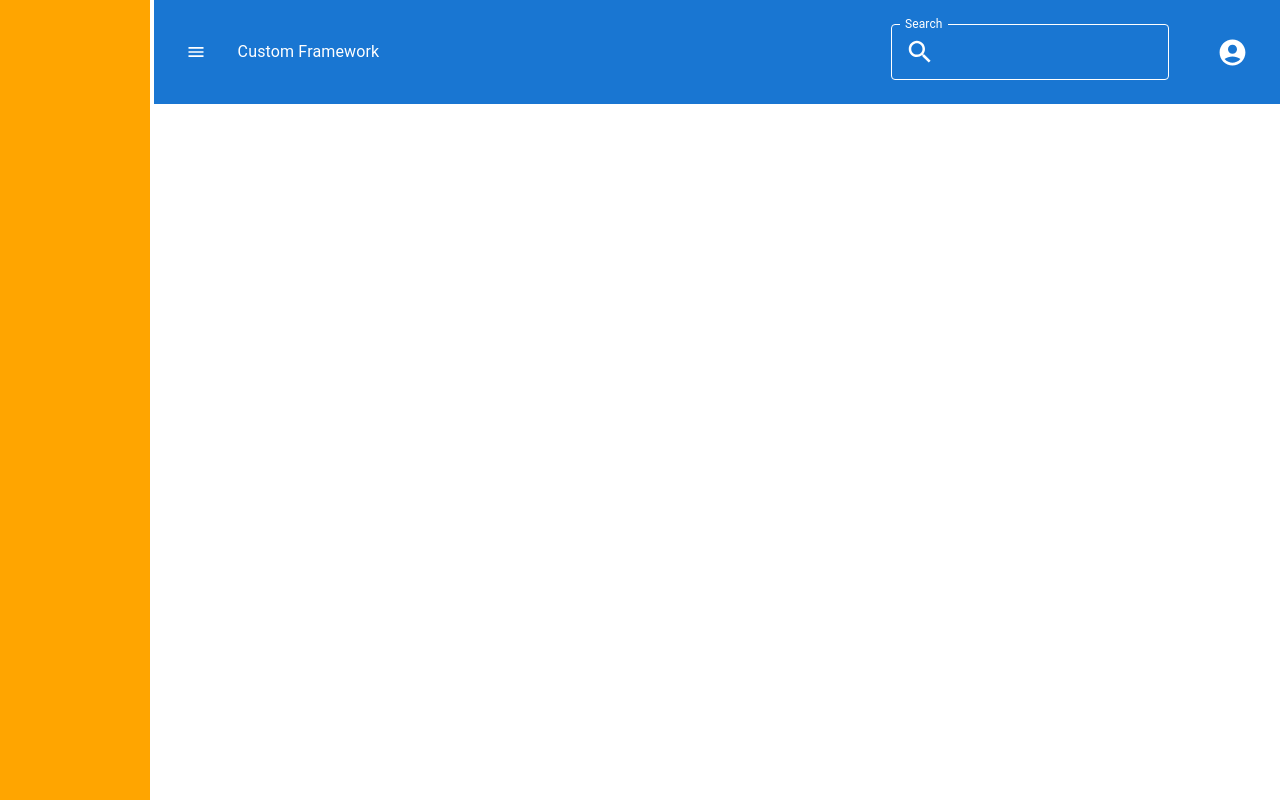
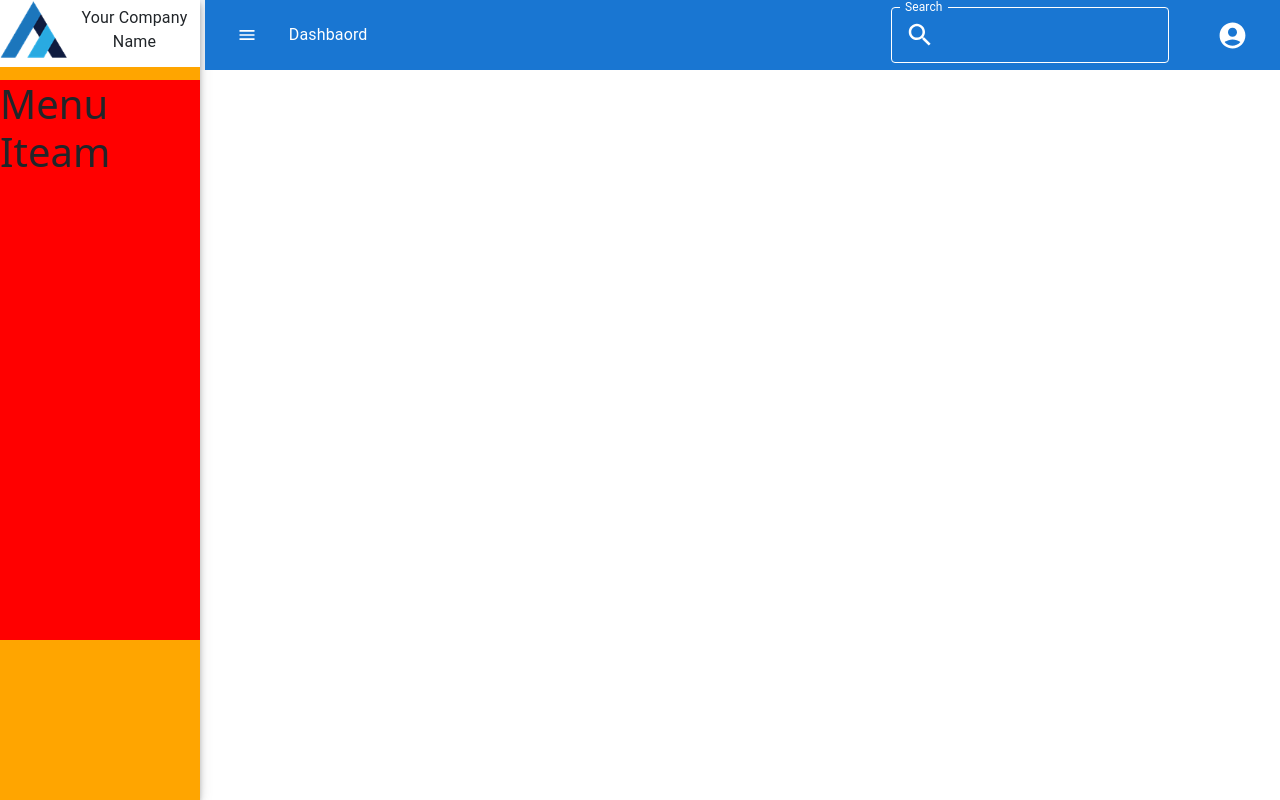
Before and after one commit to vishaljagdhane/Framework, a React (Create React App) app in the folder Framework/framework/: page / in a window 1280 px wide. Both pictures are taken after a click on the button 42 px from the left and 52 px from the top of the page. Built offline with nearby package versions, Linux system fonts and the light colour scheme.

Commit message:
i desing

```diff
--- a/Framework/framework/src/customDashboard/ApplicationDashbaord.jsx
+++ b/Framework/framework/src/customDashboard/ApplicationDashbaord.jsx
@@ -5,10 +5,15 @@ import ApplicationTopBar from './ApplicationTopBar'
 
 export default function ApplicationDashbaord() {
   const [sideBarComponent ,setSideBarComponent]=useState(false)
+  const [appliCationTitleName,setApplicationTitleName] =useState('Custom Applications')
 
 
   const openSideBarComponent =()=>{
     setSideBarComponent(!sideBarComponent)
+    setApplicationTitleName('Dashbaord ')
+
+  }
+  const TitleApplicationBar =()=>{
 
   }
   return (
@@ -17,7 +22,7 @@ export default function ApplicationDashbaord() {
    {
     sideBarComponent &&(
     <Box sx={{
-      width: '12%',
+      width: '15%',
       position: 'fixed',
       top: 0,
       left: 0,
@@ -33,10 +38,10 @@ export default function ApplicationDashbaord() {
     sx={{
       flex: 1,
       transition: 'margin-left 0.3s ease',
-      marginLeft: sideBarComponent ? '12%' : '0%',
+      marginLeft: sideBarComponent ? '16%' : '0%',
     }}>
 
-<ApplicationTopBar  openSideBarComponent={openSideBarComponent}/>
+<ApplicationTopBar  openSideBarComponent={openSideBarComponent} appliCationTitleName={appliCationTitleName}/>
     </Box>
    </Box>
     </>
--- a/Framework/framework/src/customDashboard/ApplicationTopBar.jsx
+++ b/Framework/framework/src/customDashboard/ApplicationTopBar.jsx
@@ -5,21 +5,8 @@ import SearchIcon from '@mui/icons-material/Search'
 import AccountCircleIcon from '@mui/icons-material/AccountCircle'
 import CloseIcon from '@mui/icons-material/Close';
 
-export default function ApplicationTopBar({openSideBarComponent}) {
-    const [isIcon,setIsIcon]=useState(false)
-    // const clickIconChanged = () => {
-    //   setIsIcon(prevState => !prevState);  // Toggle between MenuIcon and CloseIcon
-    //   alert("Testing is successfully selected");
+export default function ApplicationTopBar({openSideBarComponent,appliCationTitleName}) {
 
-    //   // Trigger your action to open/close the sidebar here
-    //   if (isIcon) {
-    //     // You can replace this with your actual function to open the sidebar
-    //     console.log("Opening sidebar");
-    //   } else {
-    //     // Replace this with your function to close the sidebar
-    //     console.log("Closing sidebar");
-    //   }
-    // };
   return (
     <>
       <Box sx={{ width: '100%', position: 'relative' }}>
@@ -29,7 +16,9 @@ export default function ApplicationTopBar({openSideBarComponent}) {
             display: 'flex',
             justifyContent: 'space-between',
             bgcolor: '#1976d2',  // Dark blue background
-            color: 'white'  // White font color for contrast
+            color: 'white',  // White font color for contrast
+            height:'70px'
+
           }}
         >
           <Box padding={3} sx={{ display: 'flex', gap: 3, textAlign: 'center', alignItems: 'center' }}>
@@ -38,7 +27,7 @@ export default function ApplicationTopBar({openSideBarComponent}) {
 
 
             </IconButton>
-            <Typography sx={{ color: 'white' }}>Custom Framework</Typography>
+            <Typography sx={{ color: 'white' }}>{appliCationTitleName}</Typography>
           </Box>
           <Box padding={3} sx={{ display: 'flex', gap: 5, textAlign: 'center', alignItems: 'center' }}>
           <TextField
--- a/Framework/framework/src/customDashboard/ApplicationsLeftSideBar.jsx
+++ b/Framework/framework/src/customDashboard/ApplicationsLeftSideBar.jsx
@@ -1,10 +1,22 @@
-import { Box } from '@mui/material'
+import { Box, Typography } from '@mui/material'
 import React from 'react'
+import a from '../asst/a.png'
 
 export default function ApplicationsLeftSideBar() {
   return (
     <>
-      <Box sx={{position:'relative',width:'150px',height:'100vh',bgcolor:'orange',top:0}}>
+      <Box sx={{position:'relative',width:'200px',height:'100vh',bgcolor:'orange',top:0,display:'block',boxShadow:5}}>
+        <Box sx={{position:'fixed',display:'block',width:'200px',height:'67px',bgcolor:'#fff'}}>
+       <Box sx={{position:'relative',width:'200px',height:'67px',display:'flex',cursor:'pointer'}}>
+        <img src={a} alt="Al" style={{height:'60px'}}/>
+        <Typography sx={{position:'relative',top:6,right:0,textAlign:'center'}}>Your Company Name</Typography>
+        </Box>
+        </Box>
+        <Box sx={{width:'200px',height:'70vh',position:'relative',top:80,bgcolor:'red'}}>
+          <h1>Menu Iteam</h1>
+
+
+        </Box>
 
       </Box>
     </>
```
Also changed, not shown: Framework/framework/src/asst/a.png (added).
